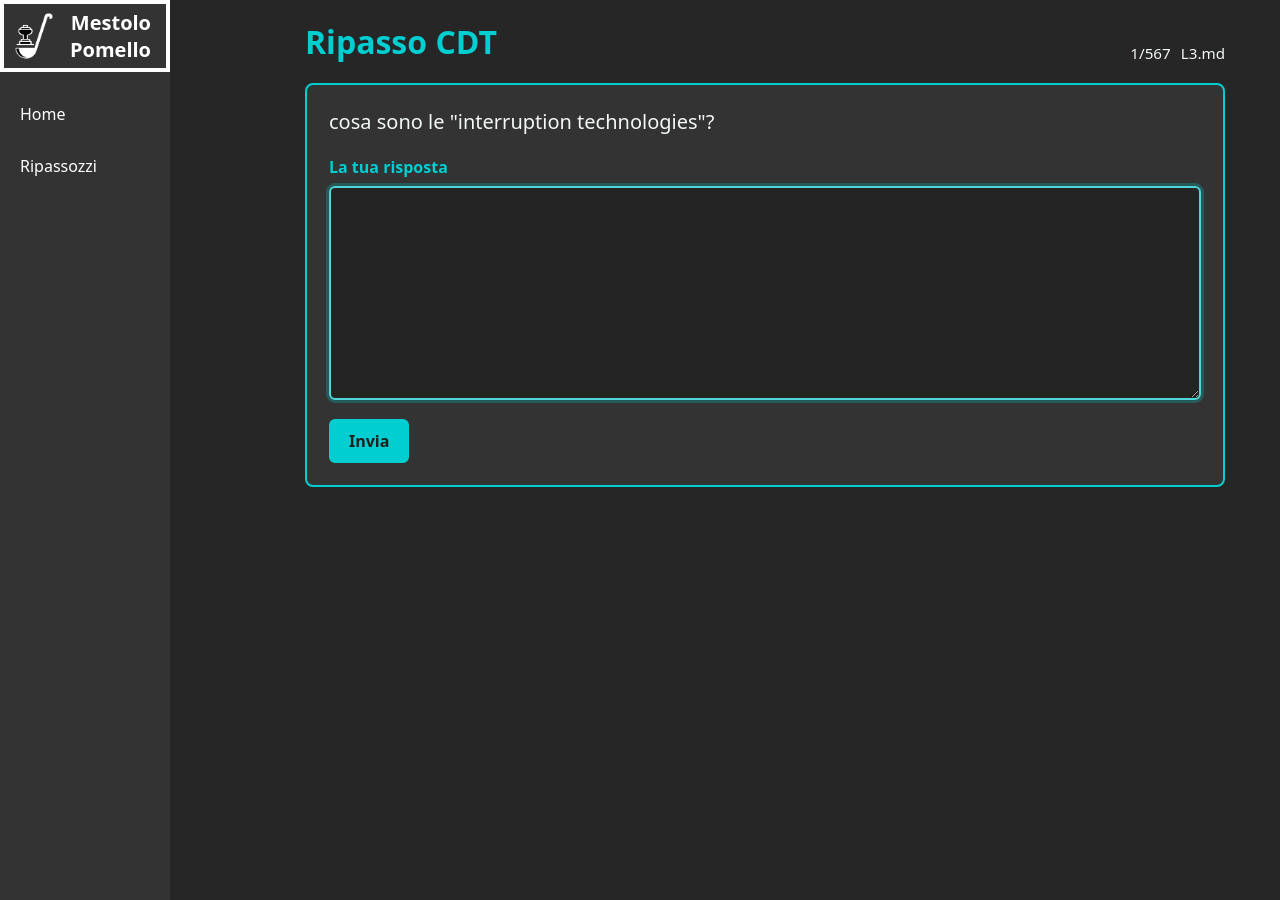
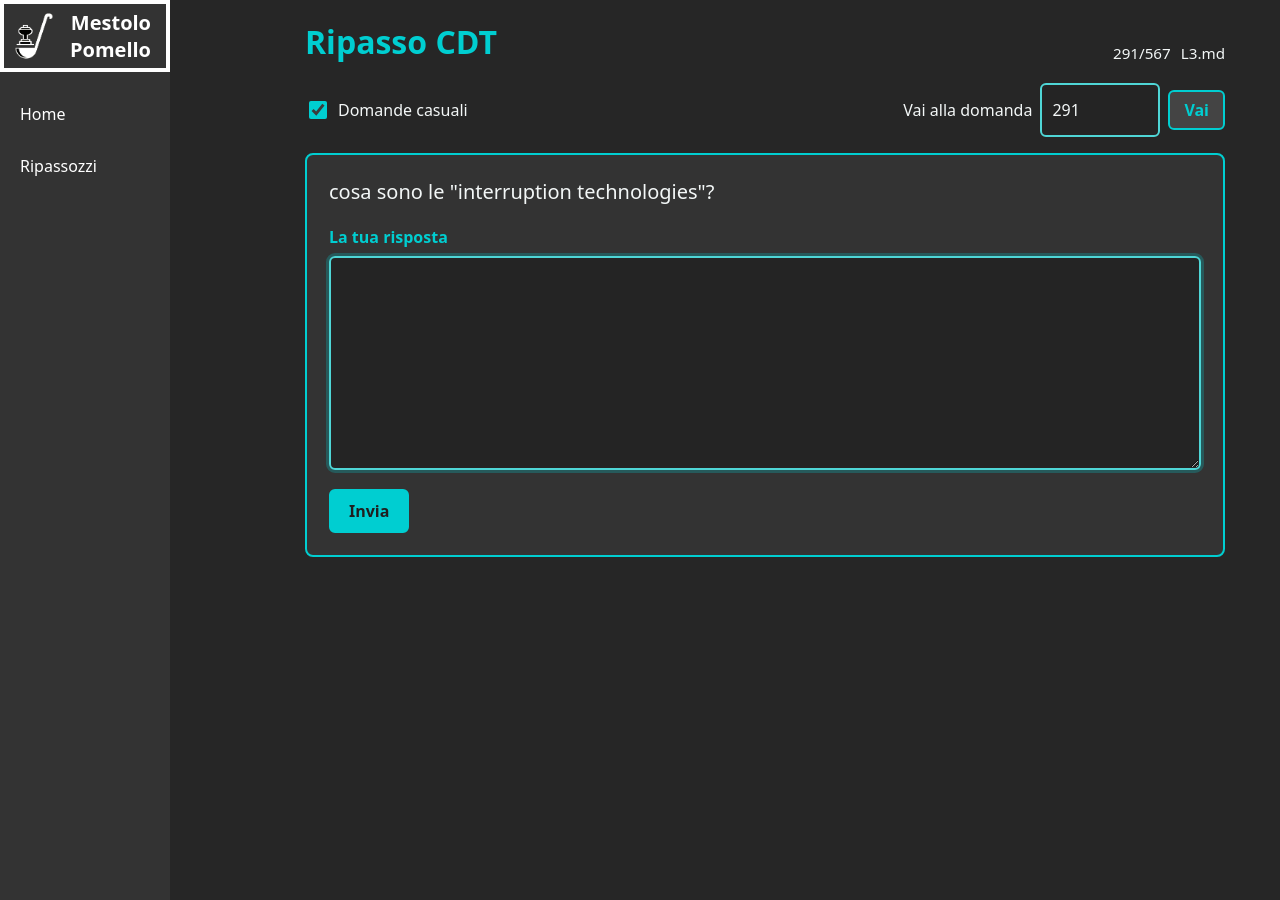
Before and after one commit to MestoloPomello/mestolopomello.github.io, a Jekyll site: the page built from pages/ripasso-cdt.md, in a window 1280 px wide. Built offline with Jekyll 4.4.1, drawn with Linux system fonts in a browser that asks for light colours.

Commit message:
feat(cdt): random tick + go to question

```diff
--- a/assets/css/cdt-ripasso.css
+++ b/assets/css/cdt-ripasso.css
@@ -25,6 +25,62 @@
     font-size: 0.95rem;
     gap: 10px;
     justify-content: flex-end;
+}
+
+.cdt-controls {
+    align-items: center;
+    display: flex;
+    flex-wrap: wrap;
+    gap: 12px;
+    justify-content: space-between;
+    margin-bottom: 16px;
+}
+
+.cdt-controls__toggle {
+    align-items: center;
+    color: #f3f7f7;
+    display: inline-flex;
+    gap: 8px;
+}
+
+.cdt-controls__toggle input {
+    accent-color: darkturquoise;
+    height: 18px;
+    width: 18px;
+}
+
+.cdt-controls__jump {
+    align-items: center;
+    display: flex;
+    flex-wrap: wrap;
+    gap: 8px;
+}
+
+.cdt-controls__jump label {
+    color: #f3f7f7;
+}
+
+.cdt-controls__jump input {
+    background-color: #242424;
+    border: 2px solid #4fd6d6;
+    border-radius: 6px;
+    color: #f3f7f7;
+    font: inherit;
+    min-height: 38px;
+    padding: 6px 10px;
+    width: 96px;
+}
+
+.cdt-controls__jump button {
+    background-color: #444;
+    border: 2px solid darkturquoise;
+    border-radius: 6px;
+    color: darkturquoise;
+    cursor: pointer;
+    font: inherit;
+    font-weight: 700;
+    min-height: 38px;
+    padding: 7px 14px;
 }
 
 .cdt-card {
--- a/assets/scripts/cdt-ripasso.js
+++ b/assets/scripts/cdt-ripasso.js
@@ -9,15 +9,21 @@
     const currentCount = document.getElementById('current-count');
     const totalCount = document.getElementById('total-count');
     const sectionName = document.getElementById('section-name');
+    const randomMode = document.getElementById('random-mode');
+    const jumpForm = document.getElementById('jump-form');
+    const questionNumber = document.getElementById('question-number');
 
     let questions = [];
     let deck = [];
     let currentQuestion = null;
-    let shownCount = 0;
+    let currentQuestionIndex = null;
+    let sequenceIndex = 0;
 
     document.addEventListener('DOMContentLoaded', loadQuestions);
     submitButton.addEventListener('click', revealAnswer);
     nextButton.addEventListener('click', showNextQuestion);
+    randomMode.addEventListener('change', handleModeChange);
+    jumpForm.addEventListener('submit', jumpToQuestion);
     userAnswer.addEventListener('keydown', (event) => {
         if ((event.ctrlKey || event.metaKey) && event.key === 'Enter') {
             revealAnswer();
@@ -33,6 +39,7 @@
 
             questions = await response.json();
             totalCount.textContent = questions.length;
+            questionNumber.max = questions.length;
             resetDeck();
             showNextQuestion();
         } catch (error) {
@@ -43,22 +50,38 @@
     }
 
     function resetDeck() {
-        deck = [...questions];
+        deck = questions.map((question, index) => index);
         shuffle(deck);
-        shownCount = 0;
+        if (currentQuestionIndex !== null) {
+            deck = deck.filter((questionIndex) => questionIndex !== currentQuestionIndex);
+        }
     }
 
     function showNextQuestion() {
-        if (deck.length === 0) {
-            resetDeck();
+        if (randomMode.checked) {
+            if (deck.length === 0) {
+                resetDeck();
+            }
+
+            displayQuestion(deck.pop());
+            return;
         }
 
-        currentQuestion = deck.pop();
-        shownCount += 1;
+        if (sequenceIndex >= questions.length) {
+            sequenceIndex = 0;
+        }
 
+        displayQuestion(sequenceIndex);
+        sequenceIndex += 1;
+    }
+
+    function displayQuestion(questionIndex) {
+        currentQuestionIndex = questionIndex;
+        currentQuestion = questions[questionIndex];
         questionText.textContent = currentQuestion.question;
         sectionName.textContent = currentQuestion.section || '';
-        currentCount.textContent = shownCount;
+        currentCount.textContent = questionIndex + 1;
+        questionNumber.value = questionIndex + 1;
         userAnswer.value = '';
         userAnswer.disabled = false;
         submitButton.disabled = false;
@@ -67,6 +90,32 @@
         answerPanel.hidden = true;
         correctAnswer.textContent = '';
         userAnswer.focus();
+    }
+
+    function handleModeChange() {
+        if (randomMode.checked) {
+            resetDeck();
+            return;
+        }
+
+        sequenceIndex = currentQuestionIndex === null ? 0 : currentQuestionIndex + 1;
+    }
+
+    function jumpToQuestion(event) {
+        event.preventDefault();
+
+        questionNumber.setCustomValidity('');
+        const requestedNumber = Number.parseInt(questionNumber.value, 10);
+        if (!Number.isInteger(requestedNumber) || requestedNumber < 1 || requestedNumber > questions.length) {
+            questionNumber.setCustomValidity(`Inserisci un numero tra 1 e ${questions.length}.`);
+            questionNumber.reportValidity();
+            return;
+        }
+
+        const questionIndex = requestedNumber - 1;
+        displayQuestion(questionIndex);
+        sequenceIndex = questionIndex + 1;
+        deck = deck.filter((deckIndex) => deckIndex !== questionIndex);
     }
 
     function revealAnswer() {
--- a/pages/ripasso-cdt.md
+++ b/pages/ripasso-cdt.md
@@ -14,6 +14,19 @@ permalink: /ripasso-cdt/
             <span id="section-name"></span>
         </div>
     </header>
+
+    <div class="cdt-controls">
+        <label class="cdt-controls__toggle" for="random-mode">
+            <input id="random-mode" type="checkbox" checked>
+            <span>Domande casuali</span>
+        </label>
+
+        <form id="jump-form" class="cdt-controls__jump">
+            <label for="question-number">Vai alla domanda</label>
+            <input id="question-number" type="number" min="1" step="1" inputmode="numeric">
+            <button type="submit">Vai</button>
+        </form>
+    </div>
 
     <section class="cdt-card" aria-live="polite">
         <p id="question-text" class="cdt-card__question">Caricamento...</p>
```
